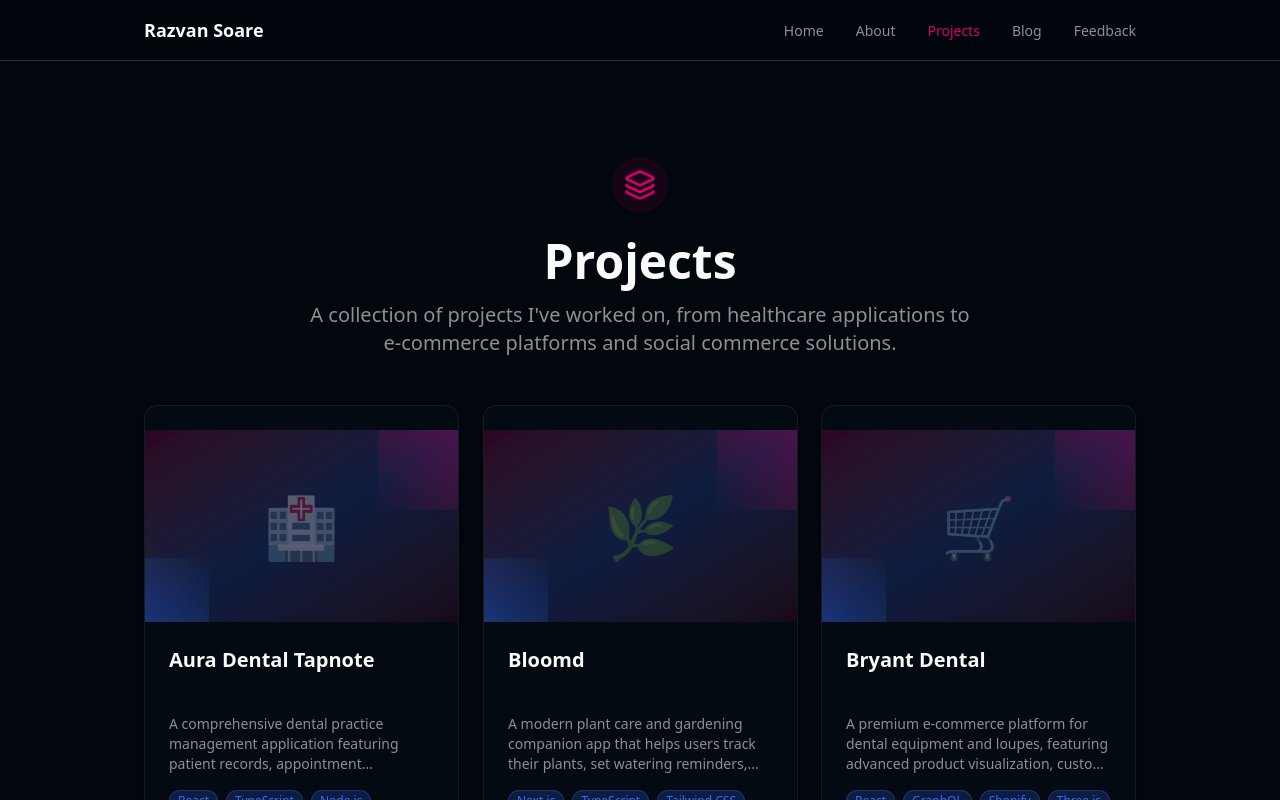
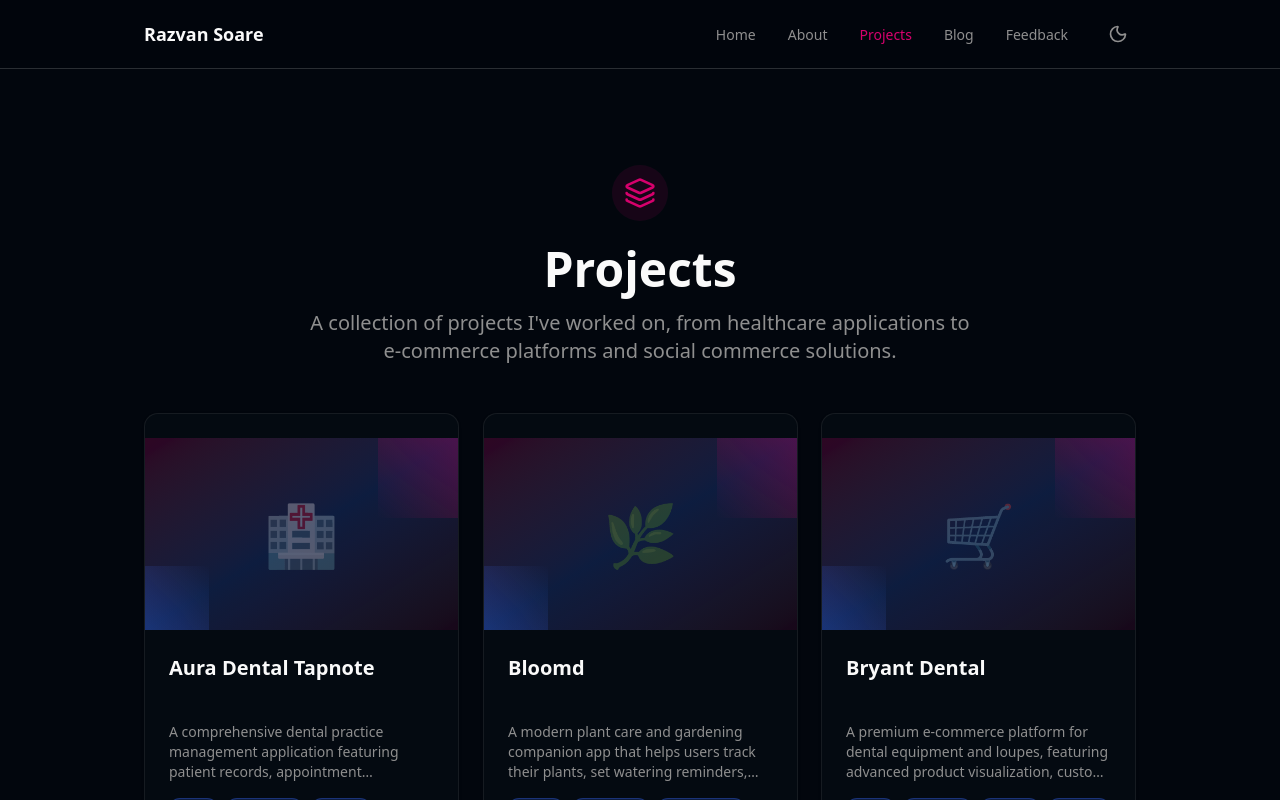
Before and after one commit to razvan-soare/razvan-blog, a Next.js app: page /projects in a window 1280 px wide. Shown: the top 800 px of the page. Built offline with nearby package versions, Linux system fonts and the light colour scheme.

Commit message:
[coding-agent] Add Dark/Light Theme Toggle

```diff
--- a/src/app/globals.css
+++ b/src/app/globals.css
@@ -122,6 +122,15 @@
   body {
     @apply bg-background text-foreground;
   }
+}
+
+/* Theme transition for smooth color switching */
+html.theme-transition,
+html.theme-transition *,
+html.theme-transition *::before,
+html.theme-transition *::after {
+  transition: background-color 0.3s ease, color 0.3s ease, border-color 0.3s ease, fill 0.3s ease, stroke 0.3s ease !important;
+  transition-delay: 0s !important;
 }
 
 /* Skeleton shimmer animation */
--- a/src/app/layout.tsx
+++ b/src/app/layout.tsx
@@ -1,7 +1,7 @@
 import type { Metadata, Viewport } from "next";
 import { Geist, Geist_Mono } from "next/font/google";
 import { Header, Footer } from "@/components/layout";
-import { QueryProvider, ViewTransitionsProvider } from "@/components/providers";
+import { QueryProvider, ViewTransitionsProvider, ThemeProvider } from "@/components/providers";
 import { siteConfig } from "@/lib/seo";
 import "./globals.css";
 
@@ -82,11 +82,12 @@ export default function RootLayout({
   children: React.ReactNode;
 }>) {
   return (
-    <html lang="en" className="dark">
+    <html lang="en" className="dark" suppressHydrationWarning>
       <body
         className={`${geistSans.variable} ${geistMono.variable} antialiased`}
       >
         <QueryProvider>
+          <ThemeProvider>
             <ViewTransitionsProvider>
               <div className="flex min-h-screen flex-col">
                 <Header />
@@ -94,6 +95,7 @@ export default function RootLayout({
                 <Footer />
               </div>
             </ViewTransitionsProvider>
+          </ThemeProvider>
         </QueryProvider>
       </body>
     </html>
--- a/src/components/layout/Header.tsx
+++ b/src/components/layout/Header.tsx
@@ -5,6 +5,7 @@ import Link from 'next/link';
 import { usePathname } from 'next/navigation';
 import { Menu, X } from 'lucide-react';
 import { cn } from '@/lib/utils';
+import { ThemeToggle } from '@/components/ui/theme-toggle';
 
 const navLinks = [
   { href: '/', label: 'Home' },
@@ -42,7 +43,8 @@ export function Header() {
           </Link>
 
           {/* Desktop Navigation */}
-          <ul className="hidden md:flex items-center gap-8">
+          <div className="hidden md:flex items-center gap-8">
+            <ul className="flex items-center gap-8">
               {navLinks.map((link) => (
                 <li key={link.href}>
                   <Link
@@ -59,11 +61,15 @@ export function Header() {
                 </li>
               ))}
             </ul>
+            <ThemeToggle />
+          </div>
 
-          {/* Mobile Hamburger Button */}
+          {/* Mobile Navigation Controls */}
+          <div className="flex md:hidden items-center gap-2">
+            <ThemeToggle />
             <button
               type="button"
-            className="md:hidden p-2 text-muted-foreground hover:text-foreground transition-colors"
+              className="p-2 text-muted-foreground hover:text-foreground transition-colors"
               onClick={() => setMobileMenuOpen(!mobileMenuOpen)}
               aria-label={mobileMenuOpen ? 'Close menu' : 'Open menu'}
               aria-expanded={mobileMenuOpen}
@@ -74,6 +80,7 @@ export function Header() {
                 <Menu className="h-6 w-6" />
               )}
             </button>
+          </div>
         </nav>
       </div>
 
--- /dev/null
+++ b/src/components/providers/ThemeProvider.tsx
@@ -0,0 +1,16 @@
+'use client';
+
+import { useEffect } from 'react';
+import { initializeTheme } from '@/lib/hooks';
+
+interface ThemeProviderProps {
+  children: React.ReactNode;
+}
+
+export function ThemeProvider({ children }: ThemeProviderProps) {
+  useEffect(() => {
+    initializeTheme();
+  }, []);
+
+  return <>{children}</>;
+}
--- a/src/components/providers/index.ts
+++ b/src/components/providers/index.ts
@@ -1,2 +1,3 @@
 export { QueryProvider } from './query-provider';
 export { ViewTransitionsProvider } from './ViewTransitionsProvider';
+export { ThemeProvider } from './ThemeProvider';
--- /dev/null
+++ b/src/components/ui/theme-toggle.tsx
@@ -0,0 +1,46 @@
+'use client';
+
+import { Moon, Sun } from 'lucide-react';
+import { useTheme } from '@/lib/hooks';
+import { cn } from '@/lib/utils';
+
+interface ThemeToggleProps {
+  className?: string;
+}
+
+export function ThemeToggle({ className }: ThemeToggleProps) {
+  const { isDark, toggleTheme } = useTheme();
+
+  return (
+    <button
+      type="button"
+      onClick={toggleTheme}
+      className={cn(
+        'relative inline-flex h-9 w-9 items-center justify-center rounded-md',
+        'text-muted-foreground hover:text-foreground',
+        'hover:bg-accent/50',
+        'transition-colors duration-200',
+        'focus-visible:outline-none focus-visible:ring-2 focus-visible:ring-ring focus-visible:ring-offset-2',
+        className
+      )}
+      aria-label={isDark ? 'Switch to light mode' : 'Switch to dark mode'}
+    >
+      <Sun
+        className={cn(
+          'h-5 w-5 transition-all duration-300',
+          isDark
+            ? 'rotate-90 scale-0 opacity-0'
+            : 'rotate-0 scale-100 opacity-100'
+        )}
+      />
+      <Moon
+        className={cn(
+          'absolute h-5 w-5 transition-all duration-300',
+          isDark
+            ? 'rotate-0 scale-100 opacity-100'
+            : '-rotate-90 scale-0 opacity-0'
+        )}
+      />
+    </button>
+  );
+}
--- a/src/lib/hooks/index.ts
+++ b/src/lib/hooks/index.ts
@@ -25,3 +25,6 @@ export {
   downloadFeedbackAsJson,
   downloadFeedbackAsCsv,
 } from './use-feedback';
+
+export { useTheme, initializeTheme } from './use-theme';
+export type { Theme } from './use-theme';
--- /dev/null
+++ b/src/lib/hooks/use-theme.ts
@@ -0,0 +1,118 @@
+'use client';
+
+import { useCallback, useSyncExternalStore } from 'react';
+
+const STORAGE_KEY = 'theme-preference';
+
+export type Theme = 'light' | 'dark';
+
+interface UseThemeReturn {
+  theme: Theme;
+  toggleTheme: () => void;
+  setTheme: (theme: Theme) => void;
+  isDark: boolean;
+}
+
+function getThemeFromStorage(): Theme {
+  if (typeof window === 'undefined') return 'dark';
+
+  try {
+    const stored = localStorage.getItem(STORAGE_KEY);
+    if (stored === 'light' || stored === 'dark') {
+      return stored;
+    }
+  } catch (error) {
+    console.error('Error reading theme from localStorage:', error);
+  }
+
+  return 'dark';
+}
+
+function saveThemeToStorage(theme: Theme): void {
+  if (typeof window === 'undefined') return;
+
+  try {
+    localStorage.setItem(STORAGE_KEY, theme);
+    window.dispatchEvent(new StorageEvent('storage', { key: STORAGE_KEY }));
+  } catch (error) {
+    console.error('Error saving theme to localStorage:', error);
+  }
+}
+
+function applyTheme(theme: Theme, withTransition = false): void {
+  if (typeof document === 'undefined') return;
+
+  const root = document.documentElement;
+
+  if (withTransition) {
+    // Add transition class for smooth color change
+    root.classList.add('theme-transition');
+
+    // Remove transition class after animation completes
+    setTimeout(() => {
+      root.classList.remove('theme-transition');
+    }, 300);
+  }
+
+  if (theme === 'dark') {
+    root.classList.add('dark');
+  } else {
+    root.classList.remove('dark');
+  }
+}
+
+const subscribers = new Set<() => void>();
+
+function subscribe(callback: () => void): () => void {
+  subscribers.add(callback);
+
+  const storageHandler = (e: StorageEvent) => {
+    if (e.key === STORAGE_KEY) {
+      callback();
+    }
+  };
+  window.addEventListener('storage', storageHandler);
+
+  return () => {
+    subscribers.delete(callback);
+    window.removeEventListener('storage', storageHandler);
+  };
+}
+
+function notifySubscribers(): void {
+  subscribers.forEach((callback) => callback());
+}
+
+export function useTheme(): UseThemeReturn {
+  const getSnapshot = useCallback(() => getThemeFromStorage(), []);
+  const getServerSnapshot = useCallback((): Theme => 'dark', []);
+
+  const theme = useSyncExternalStore(subscribe, getSnapshot, getServerSnapshot);
+
+  const setTheme = useCallback((newTheme: Theme) => {
+    saveThemeToStorage(newTheme);
+    applyTheme(newTheme, true);
+    notifySubscribers();
+  }, []);
+
+  const toggleTheme = useCallback(() => {
+    const currentTheme = getThemeFromStorage();
+    const newTheme: Theme = currentTheme === 'dark' ? 'light' : 'dark';
+    setTheme(newTheme);
+  }, [setTheme]);
+
+  return {
+    theme,
+    toggleTheme,
+    setTheme,
+    isDark: theme === 'dark',
+  };
+}
+
+// Initialize theme on first load (client-side only)
+export function initializeTheme(): void {
+  if (typeof window === 'undefined') return;
+
+  const theme = getThemeFromStorage();
+  applyTheme(theme);
+}
```
Lines whose indentation alone changed are shown as unchanged.
